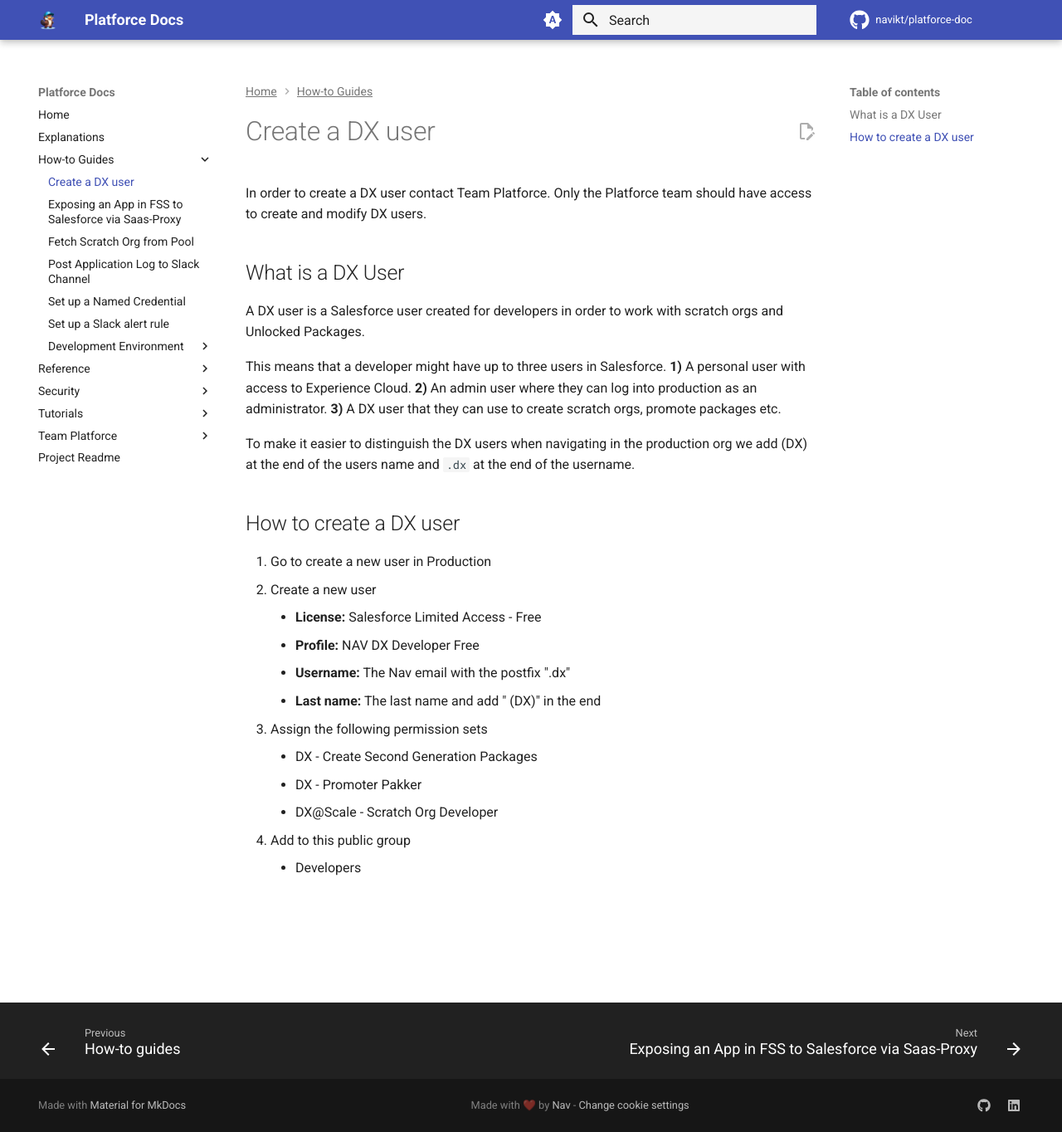
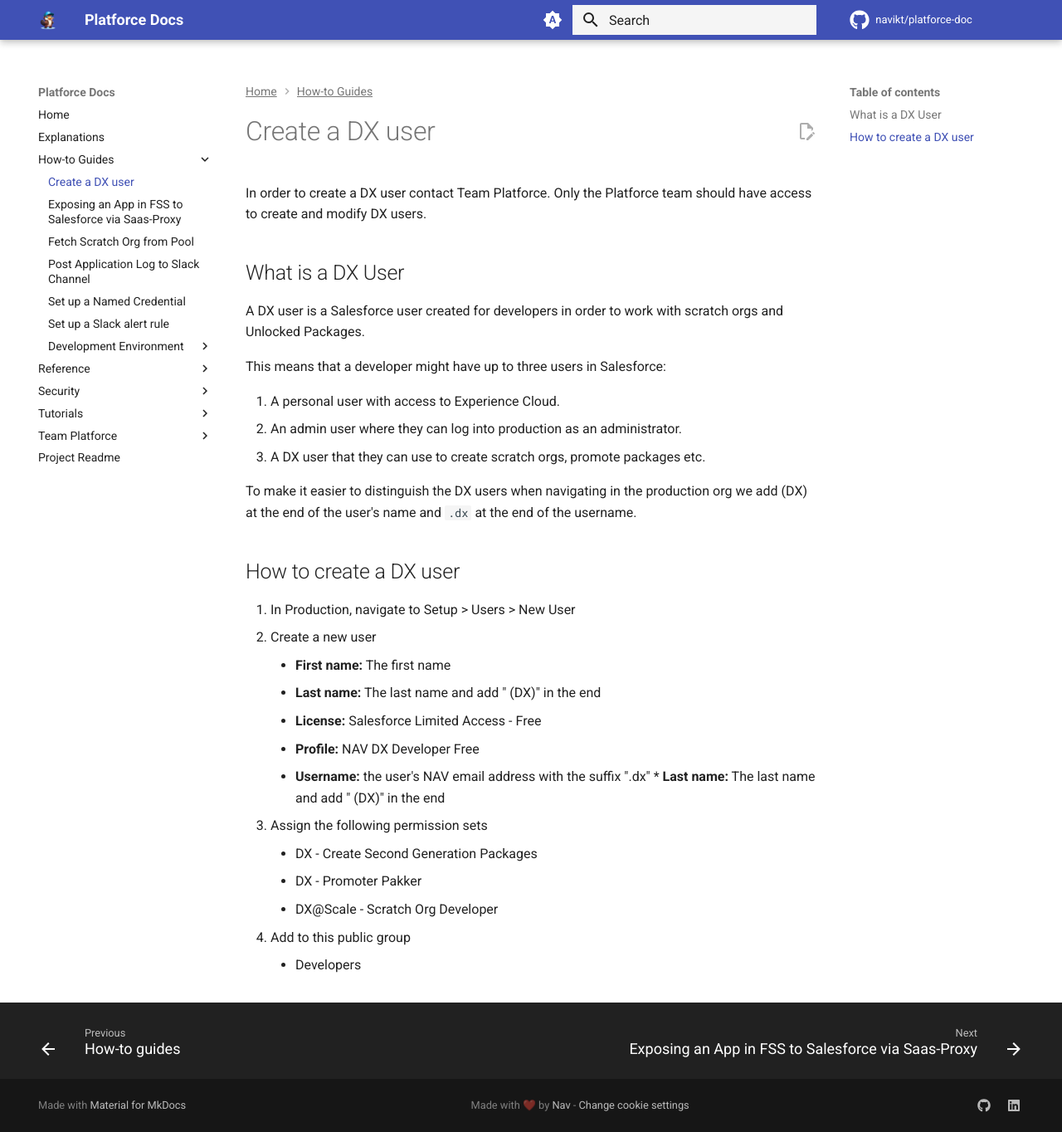
Before and after one commit to navikt/platforce-doc, an MkDocs documentation site: the page built from docs/how-to-guides/createDXUser.md, in a window 1280 px wide and 1364 px high. Shown: the whole window at 83% size. Built offline with MkDocs 1.6.1 and Material for MkDocs 9.7.7, drawn with Linux system fonts in a browser that asks for light colours; comment, search, counter and statistics services are not loaded.

Commit message:
doc: La til forslag for endringer av teksten

```diff
--- a/docs/how-to-guides/createDXUser.md
+++ b/docs/how-to-guides/createDXUser.md
@@ -6,18 +6,23 @@
 
 A DX user is a Salesforce user created for developers in order to work with scratch orgs and Unlocked Packages.
 
-This means that a developer might have up to three users in Salesforce. **1)** A personal user with access to Experience Cloud. **2)** An admin user where they can log into production as an administrator. **3)** A DX user that they can use to create scratch orgs, promote packages etc.
+This means that a developer might have up to three users in Salesforce:
 
-To make it easier to distinguish the DX users when navigating in the production org we add (DX) at the end of the users name and `.dx` at the end of the username.
+1. A personal user with access to Experience Cloud.
+2. An admin user where they can log into production as an administrator.
+3. A DX user that they can use to create scratch orgs, promote packages etc.
+
+To make it easier to distinguish the DX users when navigating in the production org we add (DX) at the end of the user's name and `.dx` at the end of the username.
 
 ## How to create a DX user
 
-1. Go to create a new user in Production
+1. In Production, navigate to Setup > Users > New User
 2. Create a new user
+    * **First name:** The first name
+    * **Last name:** The last name and add " (DX)" in the end
     * **License:** Salesforce Limited Access - Free
     * **Profile:** NAV DX Developer Free
-    * **Username:**  The Nav email with the postfix ".dx"
-    * **Last name:** The last name and add " (DX)" in the end
+    * **Username:**  the user's NAV email address with the suffix ".dx"    * **Last name:** The last name and add " (DX)" in the end
 3. Assign the following permission sets
     * DX - Create Second Generation Packages
     * DX - Promoter Pakker
```
